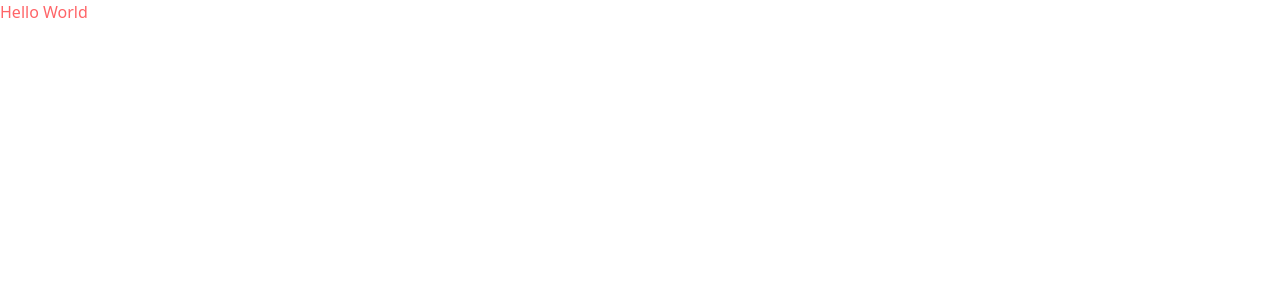
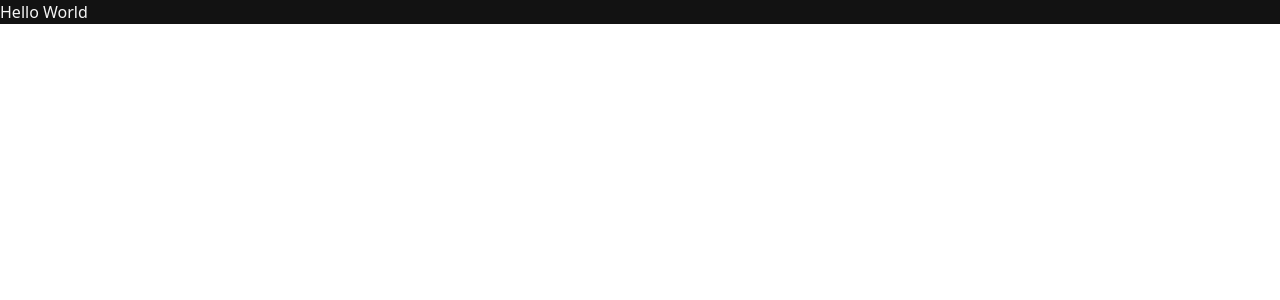
Before and after one commit to karoljaro/Portfolio, a Nuxt app: page / in a window 1280 px wide. Shown: the top 300 px of the page. Built offline with nearby package versions, Linux system fonts and the light colour scheme.

Commit message:
feat: Update app layout and add dark theme variables

```diff
--- a/app.vue
+++ b/app.vue
@@ -1,7 +1,7 @@
 <template>
-  <div>
+  <main class="bg-primary-bg-color">
     <NuxtRouteAnnouncer />
     <!-- <NuxtWelcome /> -->
-    <h1 class="flex text-red-400">Hello World</h1>
-  </div>
+    <h1 class="flex text-primary-color">Hello World</h1>
+  </main>
 </template>
--- a/assets/css/globals.css
+++ b/assets/css/globals.css
@@ -1 +1,26 @@
 @import "tailwindcss";
+
+:root {
+   --DARK-primary-background-color: #121212;
+
+   --DARK-primary-text-color: #F5F5F5;
+   --DARK-secondary-text-color: #A6A6A6;
+   --DARK-third-text-color: #3D3D3D;
+
+   --DARK-primary-border-color: #3D3D3D;
+}
+
+@theme {
+   /* ==========[ BREAKPOINTS ]========== */
+   --breakpoint-xs: 30rem;
+
+   /* ==========[ BACKGROUND ]========== */
+   --color-primary-bg-color: var(--DARK-primary-background-color);
+
+   /* ==========[ TEXT ]========== */
+   --color-primary-color: var(--DARK-primary-text-color);
+   --color-second-color: var(--DARK-secondary-text-color);
+   --color-third-color: var(--DARK-third-text-color);
+
+   /* ==========[ FONT ]========== */
+}
```
